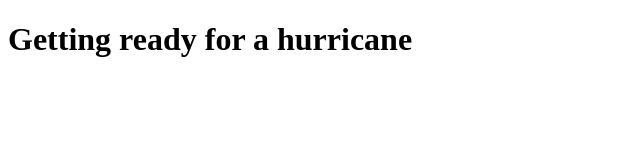
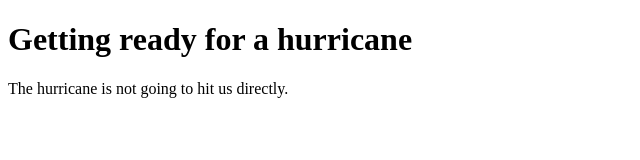
Before and after one commit to AlexTod30/index, a plain HTML site: page index.html in a window 1280 px wide. Shown: the whole page, without its empty margins (0-640 px from the left). Drawn offline with Linux system fonts and the light colour scheme.

Commit message:
index.html

```diff
--- a/index.html
+++ b/index.html
@@ -7,5 +7,6 @@
 </head>
 <body>
     <h1>Getting ready for a hurricane</h1>
+        <p>The hurricane is not going to hit us directly.</p>
 </body>
 </html>
```
